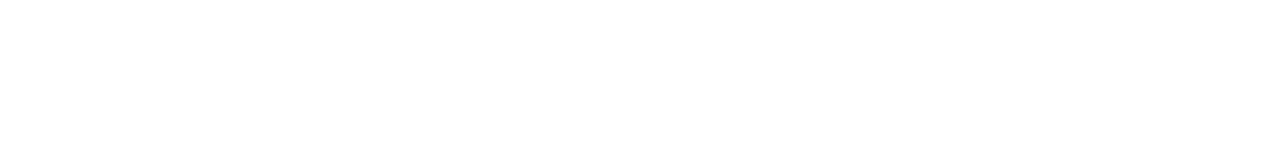
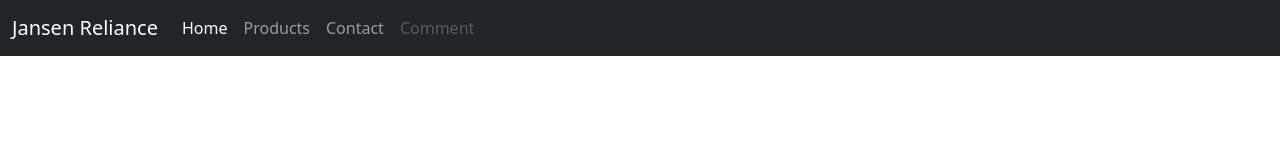
Before and after one commit to pjansen3535/jansen_reliance, a plain HTML site: page index.html in a window 1280 px wide. Drawn offline with nearby package versions, Linux system fonts and the light colour scheme.

Commit message:
added header

```diff
--- a/index.html
+++ b/index.html
@@ -13,6 +13,22 @@
 </head>
 <body>
 
+    <nav class="navbar navbar-expand-lg navbar-dark bg-dark">
+        <div class="container-fluid">
+          <a class="navbar-brand" href="#">Jansen Reliance</a>
+          <button class="navbar-toggler" type="button" data-bs-toggle="collapse" data-bs-target="#navbarNavAltMarkup" aria-controls="navbarNavAltMarkup" aria-expanded="false" aria-label="Toggle navigation">
+            <span class="navbar-toggler-icon"></span>
+          </button>
+          <div class="collapse navbar-collapse" id="navbarNavAltMarkup">
+            <div class="navbar-nav">
+              <a class="nav-link active" aria-current="page" href="#">Home</a>
+              <a class="nav-link" href="#">Products</a>
+              <a class="nav-link" href="#">Contact</a>
+              <a class="nav-link disabled">Comment</a>
+            </div>
+          </div>
+        </div>
+      </nav>
     <script src="https://cdn.jsdelivr.net/npm/bootstrap@5.2.0-beta1/dist/js/bootstrap.bundle.min.js" integrity="sha384-pprn3073KE6tl6bjs2QrFaJGz5/SUsLqktiwsUTF55Jfv3qYSDhgCecCxMW52nD2" crossorigin="anonymous"></script>
 </body>
 </html>
```
